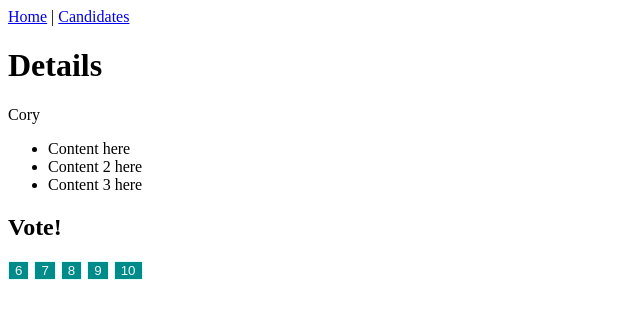
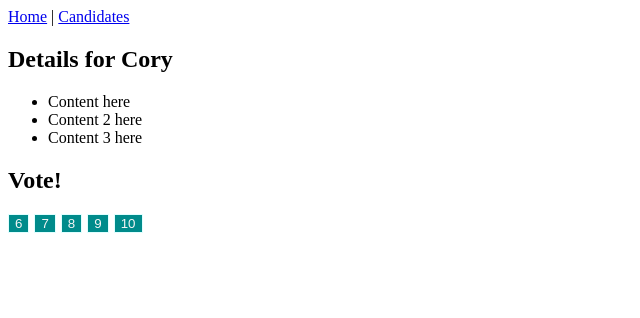
Before and after one commit to coryhouse/eboss, a React (Create React App) app: page /details/1 in a window 1280 px wide. Shown: the top 318 px of the page, without its empty margins (0-640 px from the left). Built offline with nearby package versions, Linux system fonts and the light colour scheme; data requests are answered from the project's data file.

Commit message:
add semantic markup

```diff
--- a/src/CandidateDetails.js
+++ b/src/CandidateDetails.js
@@ -27,20 +27,28 @@ export class CandidateDetails extends React.Component {
     if (candidate === null) return null;
     return (
       <>
-        <h1>Details</h1>
-        {candidate.name}
+        <section>
+          <h1>Details for {candidate.name}</h1>
+
           <ul>
             {docs.map((doc) => {
               return <li key={doc.id}>{doc.content}</li>;
             })}
           </ul>
+        </section>
 
+        <section>
           <h2>Vote!</h2>
           {ratings.map((rating) => (
-          <Button key={rating} style={{ marginRight: 5 }}>
+            <Button
+              aria-label={`Score ${candidate.name} as a ${rating}`}
+              key={rating}
+              style={{ marginRight: 5 }}
+            >
               {rating}
             </Button>
           ))}
+        </section>
       </>
     );
   }
```
Lines whose indentation alone changed are shown as unchanged.
